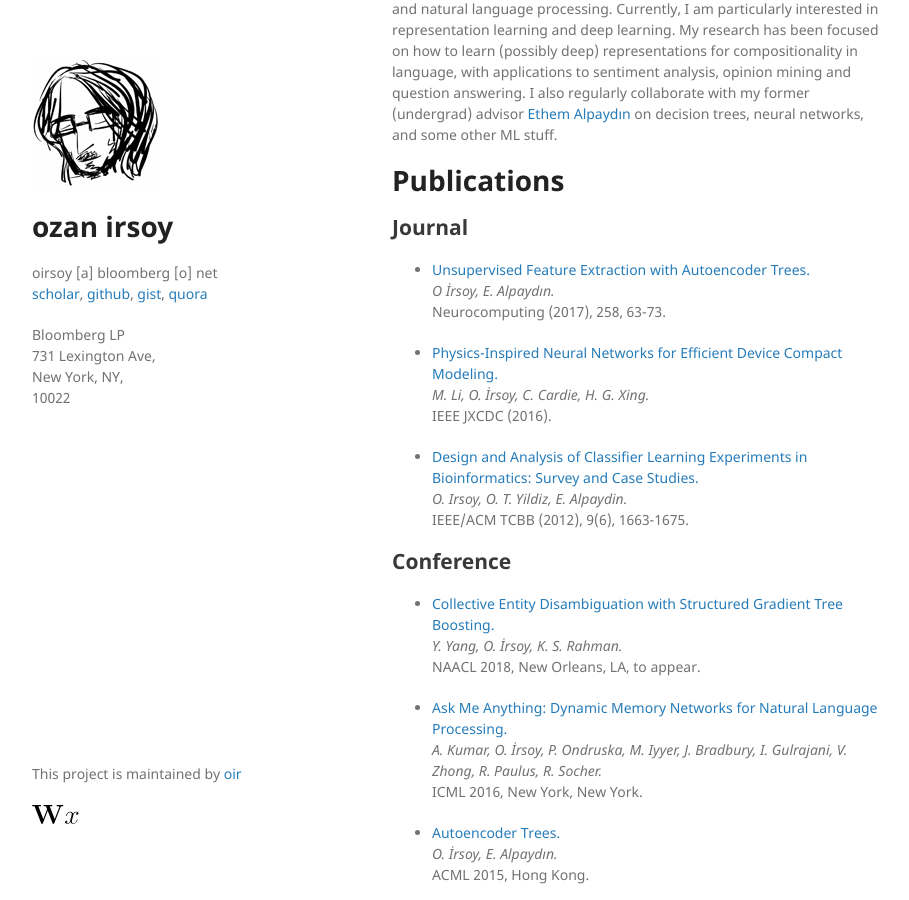
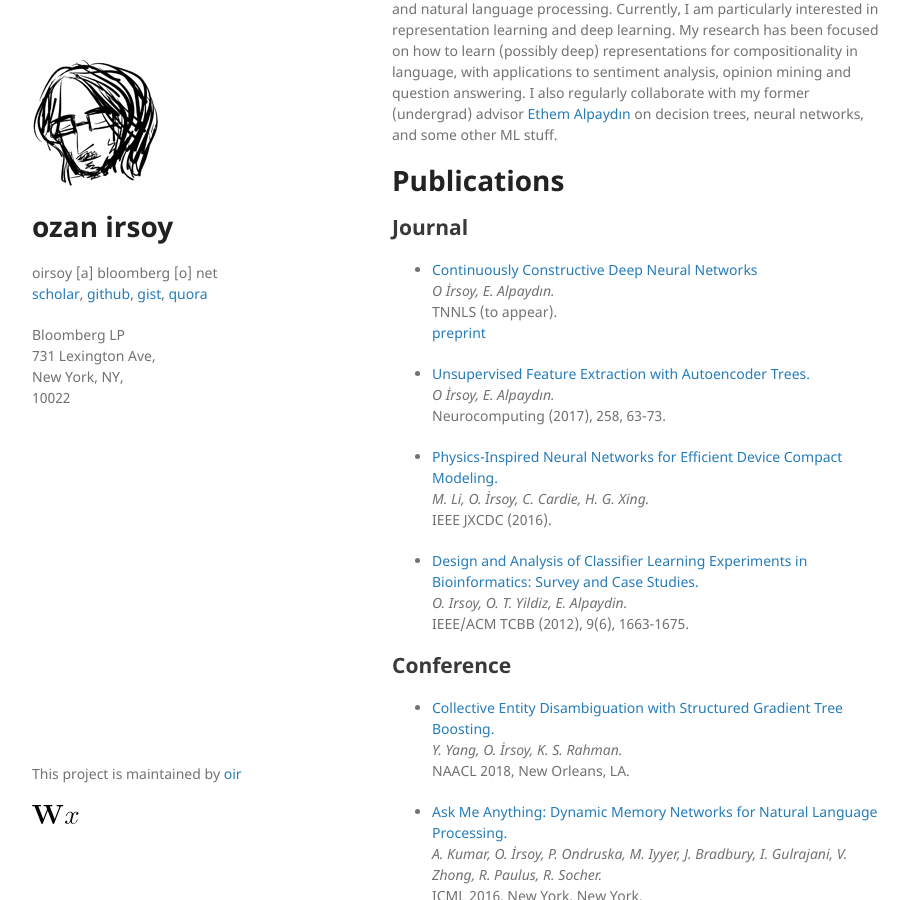
Before and after one commit to oir/webpage, a Jekyll site: the page built from index.md, in a window 1280 px wide and 900 px high, scrolled down 246 px. Shown: the whole window, without its empty margins (178-1087 px from the left). Built offline with Jekyll 4.4.1, drawn with Linux system fonts in a browser that asks for light colours.

Commit message:
Update index.md

```diff
--- a/index.md
+++ b/index.md
@@ -26,6 +26,11 @@ on decision trees, neural networks, and some other ML stuff.
 
 ## [](#header-2)Journal
 
+- [Continuously Constructive Deep Neural Networks](https://ieeexplore.ieee.org/document/8744488)
+   _O İrsoy, E. Alpaydın._
+   TNNLS (to appear).
+   [preprint](https://arxiv.org/pdf/1804.02491)
+
 - [Unsupervised Feature Extraction with Autoencoder Trees.](papers/Ozan_Neurocomp.pdf)
    _O İrsoy, E. Alpaydın._
    Neurocomputing (2017), 258, 63-73.
```
Also changed, not shown: other parts of index.md (+1 -1 lines).
